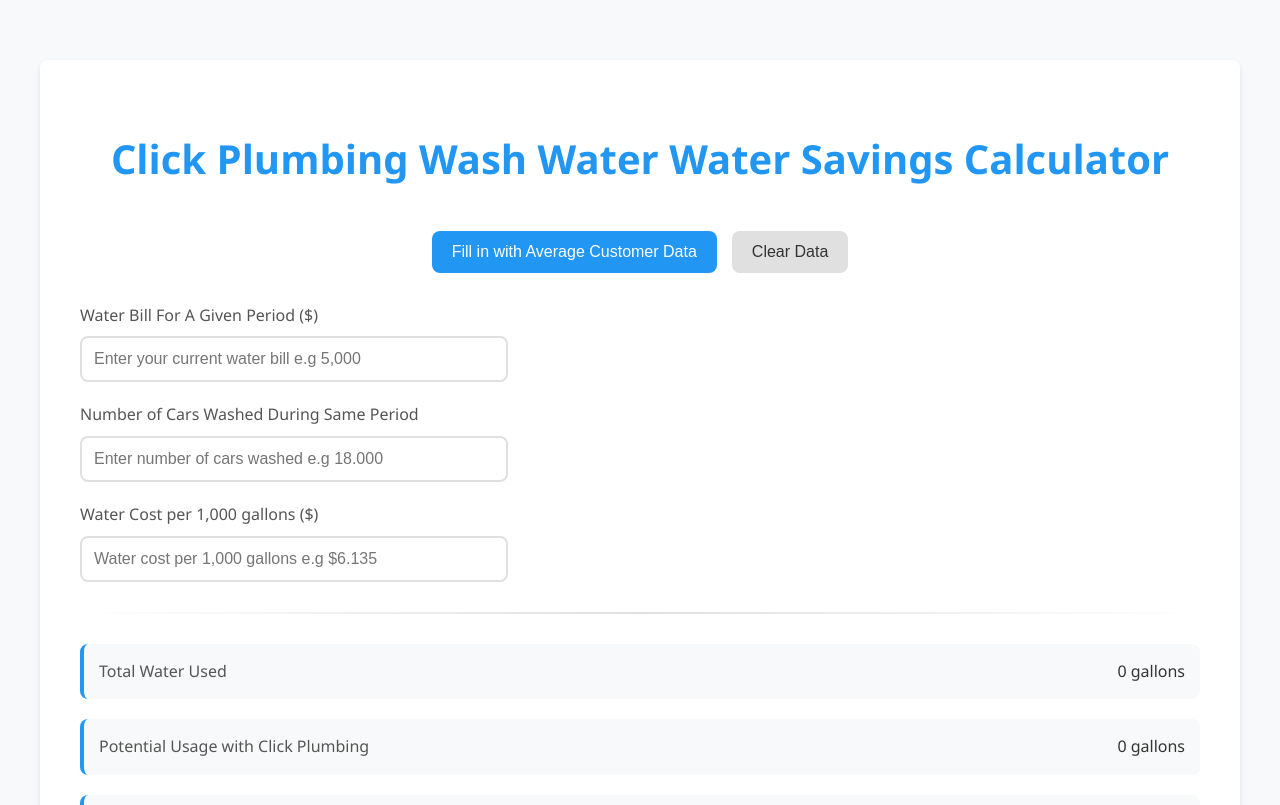
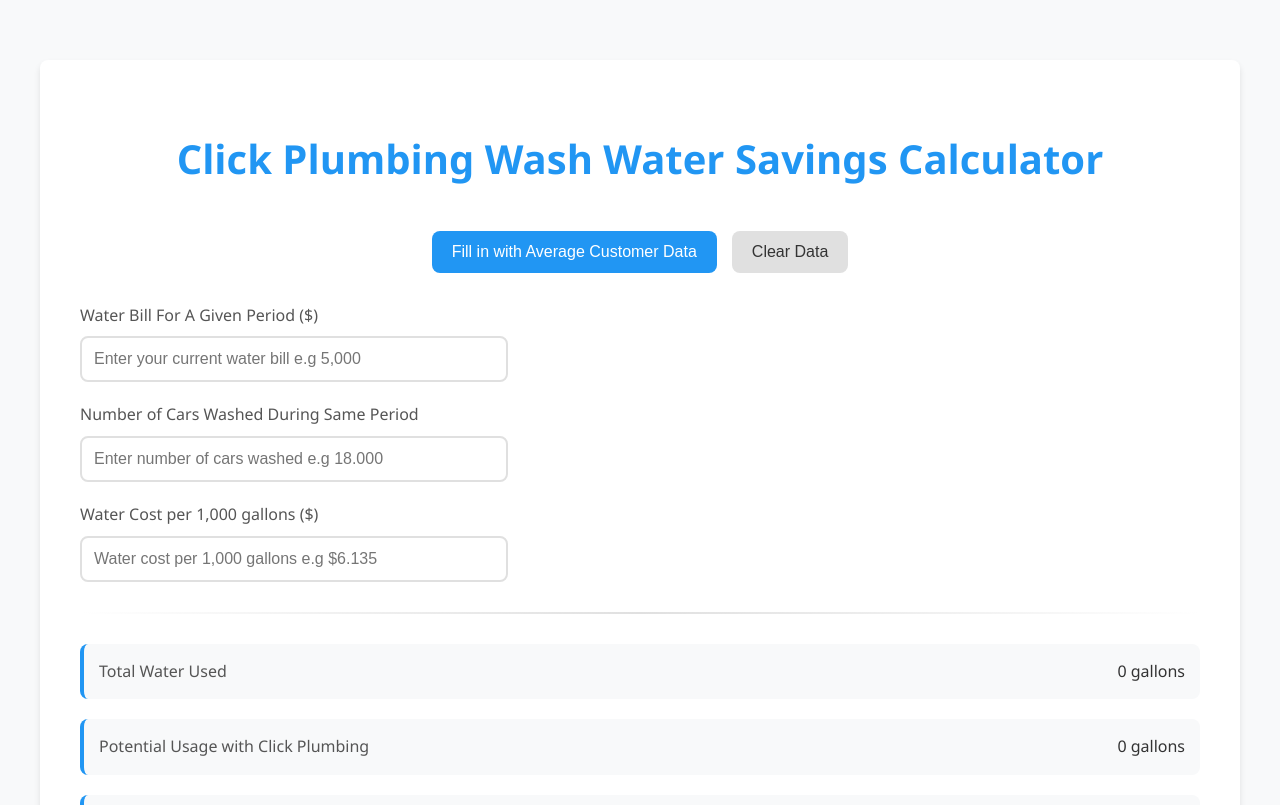
Before and after one commit to Click-Plumbing/click-plumbing.github.io, a plain HTML site: page index.html in a window 1280 px wide. Shown: the top 805 px of the page. Drawn offline with Linux system fonts and the light colour scheme.

Commit message:
spelling error

```diff
--- a/index.html
+++ b/index.html
@@ -3,7 +3,7 @@
 <head>
     <meta charset="UTF-8">
     <meta name="viewport" content="width=device-width, initial-scale=1.0">
-    <title>Click Plumbing Wash Water Water Savings Calculator</title>
+    <title>Click Plumbing Wash Water Savings Calculator</title>
     <style>
         :root {
             --primary-color: #2196F3;
@@ -155,7 +155,7 @@
 </head>
 <body>
     <div class="calculator">
-        <h1>Click Plumbing Wash Water Water Savings Calculator</h1>
+        <h1>Click Plumbing Wash Water Savings Calculator</h1>
 
         <div class="button-group">
             <button class="button button-primary" id="fillAverage">Fill in with Average Customer Data</button>
```
